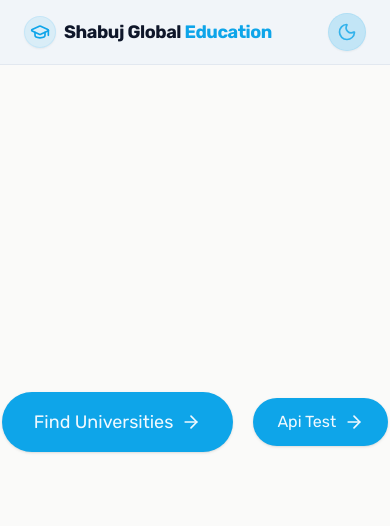
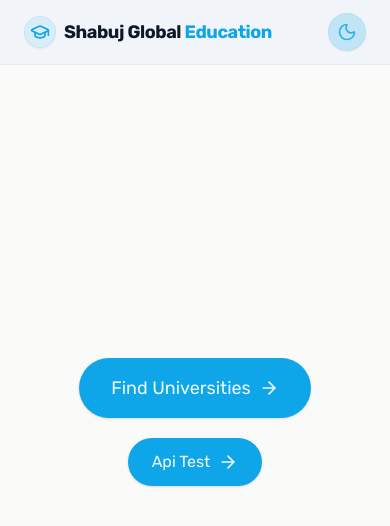
Before and after one commit to pH0enix46/Shabuj_Global_Technical_Assessment, a Next.js app: page / in a window 390 px wide. Shown: the top 526 px of the page. Built offline with nearby package versions, Linux system fonts and the light colour scheme.

Commit message:
Solve a responsive issue

```diff
--- a/app/page.tsx
+++ b/app/page.tsx
@@ -6,7 +6,7 @@ import { ArrowRight } from "lucide-react";
 export default function LandingPage() {
   return (
     <div className="fixed inset-0 flex justify-center items-center bg-background overflow-hidden">
-      <div className="flex gap-5 items-center justify-center">
+      <div className="flex flex-col md:flex-row gap-5 items-center justify-center">
         <Link href="/universities">
           <Button size="lg" className="group">
             Find Universities
--- a/app/universities/_components/CompareModal.tsx
+++ b/app/universities/_components/CompareModal.tsx
@@ -114,7 +114,7 @@ export default function CompareModal() {
               exit={{ opacity: 0, scale: 0.95, y: 20 }}
               className="relative w-full max-w-4xl bg-white dark:bg-slate-950 border border-gray-200 dark:border-white/10 rounded-3xl shadow-2xl overflow-hidden flex flex-col max-h-[90vh]"
             >
-              <div className="p-6 border-b border-gray-100 dark:border-white/10 flex items-center justify-between sticky top-0 bg-white/50 dark:bg-black/50 backdrop-blur-xl z-20">
+              <div className="p-4 md:p-6 border-b border-gray-100 dark:border-white/10 flex items-center justify-between sticky top-0 bg-white/50 dark:bg-black/50 backdrop-blur-xl z-20">
                 <div className="flex items-center gap-3">
                   <div className="w-10 h-10 bg-blue-100 dark:bg-blue-900/50 rounded-full flex items-center justify-center text-blue-600 dark:text-blue-400">
                     <Scale className="w-5 h-5" />
@@ -135,10 +135,10 @@ export default function CompareModal() {
               </div>
 
               <div
-                className="overflow-y-auto p-6 flex-1 custom-scrollbar"
+                className="overflow-y-auto p-4 md:p-6 flex-1 custom-scrollbar"
                 data-lenis-prevent="true"
               >
-                <div className="grid grid-cols-2 gap-6 relative">
+                <div className="grid grid-cols-1 md:grid-cols-2 gap-8 md:gap-6 relative">
                   {/* Decorative divider */}
                   <div className="absolute left-1/2 top-0 bottom-0 w-px bg-gray-100 dark:bg-white/10 -translate-x-1/2 hidden md:block" />
 
```
